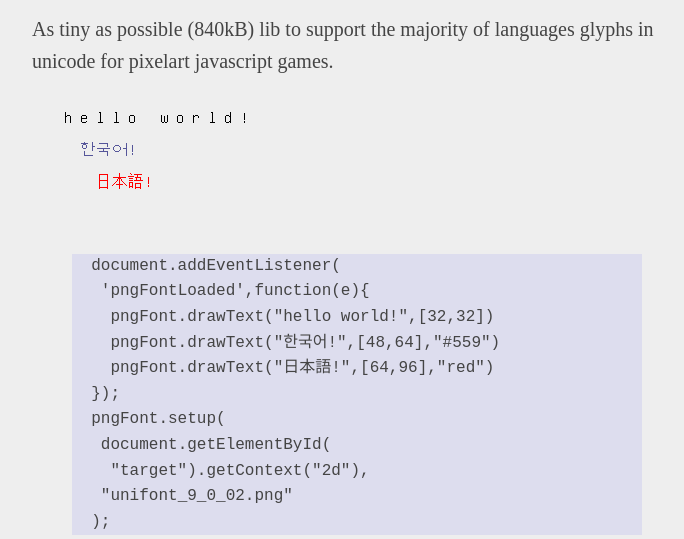
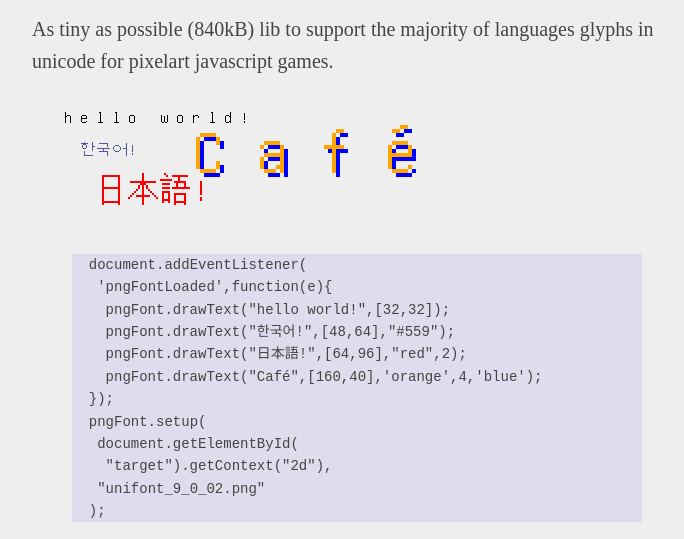
Before and after one commit to ericoporto/png-font, a plain HTML site: page index.html in a window 1280 px wide. Shown: the part 98-637 px from the top of the page, without its empty margins (283-967 px from the left). Drawn offline with Linux system fonts and the light colour scheme.

Commit message:
updating commands on pngFontJs

```diff
--- a/index.html
+++ b/index.html
@@ -11,9 +11,10 @@
           document.addEventListener('pngFontLoaded',function(e){
               //the position MUST BE AN ARRAY WITH  [X,Y]
               //If you use (x,y) it WON'T WORK!!
-              pngFont.drawText("hello world!", [32,32])
-              pngFont.drawText("한국어!", [48,64],"#559")
-              pngFont.drawText("日本語!", [64,96],"red")
+              pngFont.drawText("hello world!", [32,32]);
+              pngFont.drawText("한국어!", [48,64],"#559");
+              pngFont.drawText("日本語!", [64,96],"red",2);
+              pngFont.drawText("Café",[160,40],'orange',4,'blue')
           });
           pngFont.setup(document.getElementById("target").getContext("2d"),"unifont_9_0_02.png");
         }
@@ -32,9 +33,10 @@
 <pre>
   document.addEventListener(
    'pngFontLoaded',function(e){
-    pngFont.drawText("hello world!",[32,32])
-    pngFont.drawText("한국어!",[48,64],"#559")
-    pngFont.drawText("日本語!",[64,96],"red")
+    pngFont.drawText("hello world!",[32,32]);
+    pngFont.drawText("한국어!",[48,64],"#559");
+    pngFont.drawText("日本語!",[64,96],"red",2);
+    pngFont.drawText("Café",[160,40],'orange',4,'blue');
   });
   pngFont.setup(
    document.getElementById(
--- a/pngFont.js
+++ b/pngFont.js
@@ -40,15 +40,32 @@
         16, 16);
   },
 
-  drawText : function(text,pos, color){
+  /** creates pixel art friendly canvas and return it
+  *   it's going to be used to create intermediate buffers
+  */
+  createBufferCanvas: function(width,height){
+    var buffer = document.createElement('canvas');
+    buffer.style['image-rendering']='pixelated'
+    buffer.width = width;
+    buffer.height = height;
+    var bx = buffer.getContext('2d');
+    bx.mozImageSmoothingEnabled = false;
+    bx.webkitImageSmoothingEnabled = false;
+    bx.imageSmoothingEnabled = false;
+    return buffer
+  },
+
+  /** function to draw text in a canvas.
+  *    the user show access drawText as entry point though
+  */
+  drawTextCanvas : function(ctx,text,pos, color,size){
     if(this.textDrawed!==text){
       this.textUTF8Array = this.toCharCodeArray(text);
       this.textDrawed = text;
     }
-
-    var buffer = document.createElement('canvas');
-    buffer.width = 16*this.textUTF8Array.length;
-    buffer.height = 16;
+    var width = 16*this.textUTF8Array.length;
+    var height = 16;
+    var buffer = this.createBufferCanvas(width,height);
     var bx = buffer.getContext('2d');
 
     var chrPos = [0,0];
@@ -58,15 +75,64 @@
       chrPos[0]+=16;
     }
 
-    if(typeof color !== 'undefined'){
+    if(typeof color !== 'undefined' || color !== null){
       bx.fillStyle = color
       bx.globalCompositeOperation = "source-in";
-      bx.fillRect(0, 0, buffer.width, buffer.height);
+      bx.fillRect(0, 0, width, height);
     }
 
-    this.ctx.drawImage(buffer,pos[0],pos[1]);
+    //this will resize the image if needed by using an intermediate buffer
+    if(typeof size === 'undefined' || size === null || size == 1 ){
+      ctx.drawImage(buffer,pos[0],pos[1]);
+    } else {
+      var bufferSize = this.createBufferCanvas(width*size,
+                                           height*size);
+      var bSx = bufferSize.getContext('2d');
 
+      bSx.drawImage(buffer, 0, 0, width*size , height*size);
+      ctx.drawImage(bufferSize,pos[0],pos[1]);
+    }
     return true
+  },
+
+  /** allows drawing text with shadows
+  */
+  drawTextShadow: function(text, color, size, shadowcolor){
+    if(this.textDrawed!==text){
+      this.textUTF8Array = this.toCharCodeArray(text);
+      this.textDrawed = text;
+    }
+    if(typeof size === 'undefined' || size === null){
+      size = 1
+    }
+    var width = 16*this.textUTF8Array.length*size;
+    var height = 16*size;
+    var buffer = this.createBufferCanvas(width+1,height+1);
+    var bx = buffer.getContext('2d');
+    this.drawTextCanvas(bx,text, [size,size], shadowcolor, size);
+    this.drawTextCanvas(bx,text, [0,0], color, size);
+    return buffer
   }
+  ,
 
+  /** How to draw texts in a canvas
+  *
+  * examples:
+  *
+  * pngFont.drawText("hello world!",[32,32])
+  * pngFont.drawText("한국어!",[48,64],"#559")
+  * pngFont.drawText("hello world!",[4,4],'blue',2,'red')
+  */
+  drawText: function(text, pos, color, size,shadow){
+    if(typeof size === 'undefined' || size === null){
+      size = 1
+    }
+    if(typeof shadow === 'undefined' || shadow === null || shadow == false){
+      this.drawTextCanvas(this.ctx,text, pos, color, size);
+    } else {
+
+      this.ctx.drawImage(this.drawTextShadow(text, color, size,shadow),
+                         pos[0],pos[1]);
+    }
+  }
 };
--- a/simple.css
+++ b/simple.css
@@ -21,7 +21,7 @@ h3 {
 pre {
     white-space: pre-wrap;
     background: #DDE;
-    font-size: 16px;
+    font-size: 14px;
 }
 
 code {
```
